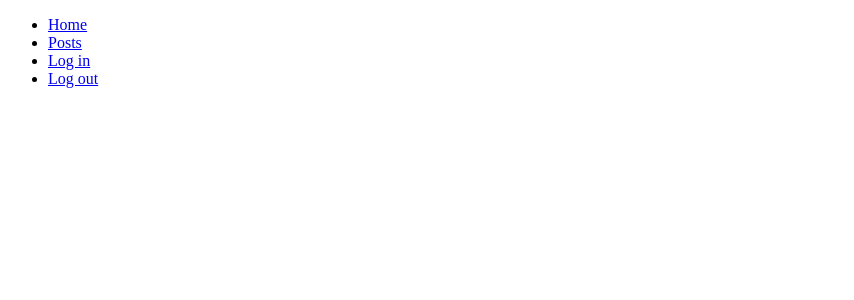
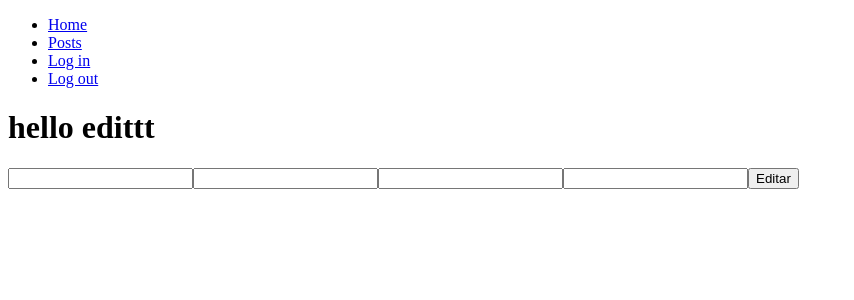
Before and after one commit to ricardosikic/react-landing-postulacion, a React (Create React App) app: page /edit/single/1 in a window 1280 px wide. Shown: the top 300 px of the page, without its empty margins (0-854 px from the left). Built offline with nearby package versions, Linux system fonts and the light colour scheme; no server answers.

Commit message:
agregada la funcionalidad de edicion y conectada a la api por metodo put, falta agregar metodo create y delete + modificar nombres de las views

```diff
--- /dev/null
+++ b/src/components/edit/Edit.js
@@ -0,0 +1,78 @@
+import React, { Fragment } from 'react';
+
+export class EditPost extends React.Component {
+
+    state = {
+        post: {},
+        edited: {}
+    }
+
+    componentDidMount() {
+        this.getSinglePost(this.props.match.params.id);
+    }
+
+    getSinglePost = (id) => {
+        const secretKey = localStorage.getItem('key');
+        fetch('http://127.0.0.1:8000/api/' + id + '/', {
+            method: 'GET',
+            headers: {
+                Authorization: `token ${secretKey}`
+            }
+        })
+        .then(resp => {
+            console.log('status de la peticion de edicion ', resp.status);
+            return resp.json();
+        })
+        .then(data => {
+            console.log('recibiendo la data de edicion', data);
+            let singleData = data;
+            this.setState({
+                post: singleData
+            })
+        })
+    }
+
+    handleChange = (e) => {
+        const { name, value } = e.target;
+        let editedObj = { [name]: value };
+        const newData = {...this.state.edited, ...editedObj};
+        this.setState({
+            edited: newData
+        })
+
+    }
+
+    handleEdit = (e, id) => {
+        e.preventDefault();
+        console.log('http://127.0.0.1:8000/api/' + id + '/');
+        const secretKey = localStorage.getItem('key');
+        fetch('http://127.0.0.1:8000/api/' + id + '/', {
+            method: 'PUT',
+            body: JSON.stringify(this.state.edited),
+            headers: {
+                'Content-Type': 'application/json',
+                Authorization: `token ${secretKey}`
+            }
+        })
+        .then(resp => {
+            console.log('status de la peticion de edicion ', resp.status);
+            return resp.json();
+        })
+
+    }
+
+    render() {
+        return(
+            <Fragment>
+                <h1>hello edittt</h1>
+                <form>
+                    <input defaultValue={this.state.post.title} name='title' onChange={e => this.handleChange(e)}></input>
+                    <input defaultValue={this.state.post.author} name='author' onChange={e => this.handleChange(e)}></input>
+                    <input defaultValue={this.state.post.content} name='content' onChange={e => this.handleChange(e)}></input>
+                    <input defaultValue={this.state.post.url} name='url' onChange={e => this.handleChange(e)}></input>
+                    <button onClick={e => this.handleEdit(e, this.state.post.id)}>Editar</button>
+                </form>
+            </Fragment>
+        )
+    }
+}
--- a/src/components/main/Main.js
+++ b/src/components/main/Main.js
@@ -3,6 +3,7 @@ import { Switch, Route } from 'react-router-dom';
 import { Home } from '../../views/Home';
 import { Posts } from '../../views/PostPage';
 import { SinglePost } from '../single-post/singlePost';
+import { EditPost } from '../edit/Edit';
 import { LoginPage } from '../../views/LoginPage';
 
 export const Main = () => {
@@ -11,6 +12,7 @@ export const Main = () => {
             <Route exact path='/' component={Home}></Route>
             <Route path='/posts' component={Posts}></Route>
             <Route path='/single/:id' component={SinglePost}></Route>
+            <Route path='/edit/single/:id' component={EditPost}></Route>
             <Route path='/login' component={LoginPage}></Route>
         </Switch>
     )
--- a/src/components/single-post/singlePost.js
+++ b/src/components/single-post/singlePost.js
@@ -1,4 +1,5 @@
 import React, { Fragment } from 'react';
+import { SinglePage } from '../../views/SinglePost';
 
 export class SinglePost extends React.Component {
 
@@ -35,8 +36,8 @@ export class SinglePost extends React.Component {
         console.log('que recibe?', this.state.post)
         return(
             <Fragment>
-                <h1>Single post</h1>
-                <h2>{this.state.post.title}</h2>
+                {/* paso la data proveniente de la api por props */}
+                <SinglePage postInfo={this.state.post}/>
             </Fragment>
         )
     }
--- /dev/null
+++ b/src/views/SinglePost.js
@@ -0,0 +1,15 @@
+import React, { Fragment } from 'react';
+import { Link } from 'react-router-dom';
+
+// COMPONENTE FUNCIONAL, HIJO DEL SINGLE POST
+export const SinglePage = ({postInfo}) => {
+    console.log('datos x props', postInfo)
+    return(
+        <Fragment>
+            <h2>{postInfo.title}</h2>
+            <p>{postInfo.content}</p>
+            <button><Link to={'/edit/single/' + postInfo.id}>Editar</Link></button>
+        </Fragment>
+
+    )
+}
```
